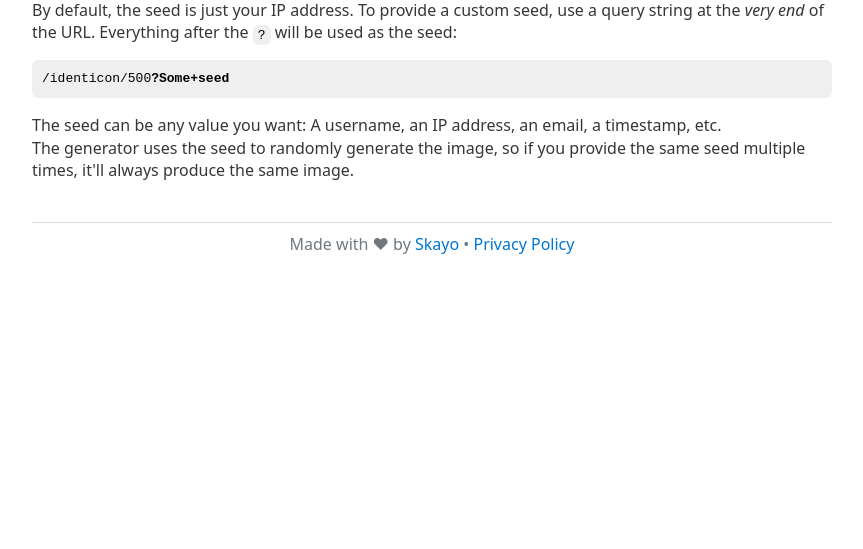
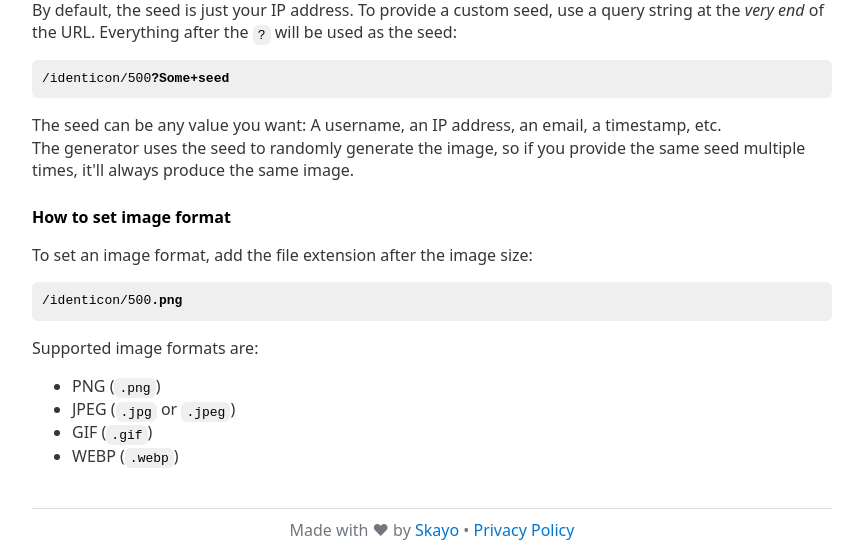
Before and after one commit to jonasgeiler/Mage, a PHP site: page /resources/views/home.php in a window 1280 px wide. Shown: the part 2694-3243 px from the top of the page, without its empty margins (208-1071 px from the left). Before the commit the page ends 2960 px from the top, so only its background shows below. Run offline with PHP 8.4, Linux system fonts and the light colour scheme; the template is opened without the code that fills it, so the values that code supplies are empty.

Commit message:
Explained how to set image format in Identicon section

```diff
--- a/resources/views/home.php
+++ b/resources/views/home.php
@@ -121,7 +121,7 @@ OR
 
 			<h4>How to set image format</h4>
 			<p>
-				To set a image format, add the file extension after any of the options:
+				To set an image format, add the file extension after any of the options:
 			</p>
 			<pre><code><?= $URL ?>/placeholder/500x250/f05945/fff<strong>.png</strong>
 <?= $URL ?>/placeholder/500x250/f05945<strong>.png</strong>/fff
@@ -166,6 +166,7 @@ OR
 			<h4>TL;DR</h4>
 			<pre><code><?= $URL ?>/identicon/<code class="option">size</code>?<code class="option">seed</code></code></pre>
 
+
 			<h4>How to set image size</h4>
 			<p>
 				The image size is the only required option.<br />
@@ -173,6 +174,7 @@ OR
 				and you'll get an identicon image:
 			</p>
 			<pre><code><?= $URL ?>/identicon/<strong>500</strong></code></pre>
+
 
 			<h4>How to set a seed</h4>
 			<p>
@@ -186,6 +188,22 @@ OR
 				The generator uses the seed to randomly generate the image, so if you provide the same seed multiple times,
 				it'll always produce the same image.
 			</p>
+
+
+			<h4>How to set image format</h4>
+			<p>
+				To set an image format, add the file extension after the image size:
+			</p>
+			<pre><code><?= $URL ?>/identicon/500<strong>.png</strong></code></pre>
+			<p>
+				Supported image formats are:
+			</p>
+			<ul>
+				<li>PNG (<code>.png</code>)</li>
+				<li>JPEG (<code>.jpg</code> or <code>.jpeg</code>)</li>
+				<li>GIF (<code>.gif</code>)</li>
+				<li>WEBP (<code>.webp</code>)</li>
+			</ul>
 		</section>
 
 		<footer class="footer">
```
